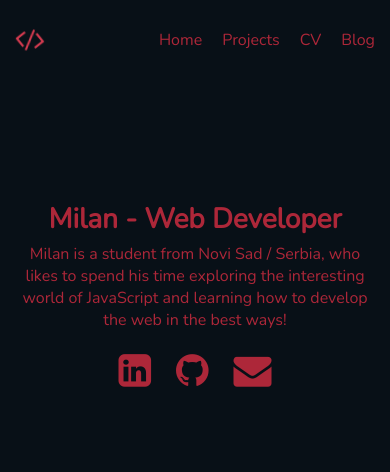
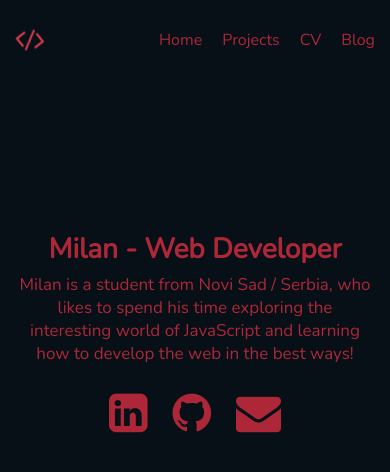
Before and after one commit to milanpanin/portfolio-page, a React (Create React App) app: page / in a window 390 px wide. Shown: the top 472 px of the page. Built offline with nearby package versions, Linux system fonts and the light colour scheme; the HTML template or start-up script is replaced by a standard one.

Commit message:
Fix some style on front page

```diff
--- a/src/components/home/home.css
+++ b/src/components/home/home.css
@@ -50,21 +50,19 @@
     }
 
     .header-text{
-        padding: 120px 0 5px 0;
+        padding: 150px 0 5px 0;
         font-size: 28px;
     }
 
     .header-details{
-        font-size: 16px;
+        font-size: 17px;
     }
 
     .header-social{
-        margin: 20px 0 0 0;
+        margin: 25px 0 0 0;
     }
 
     .header-social i{
-        transition: 0.5s;
-        color: #ad2739;
-        font-size: 38px;
+        font-size: 45px;
     }
 }
```
